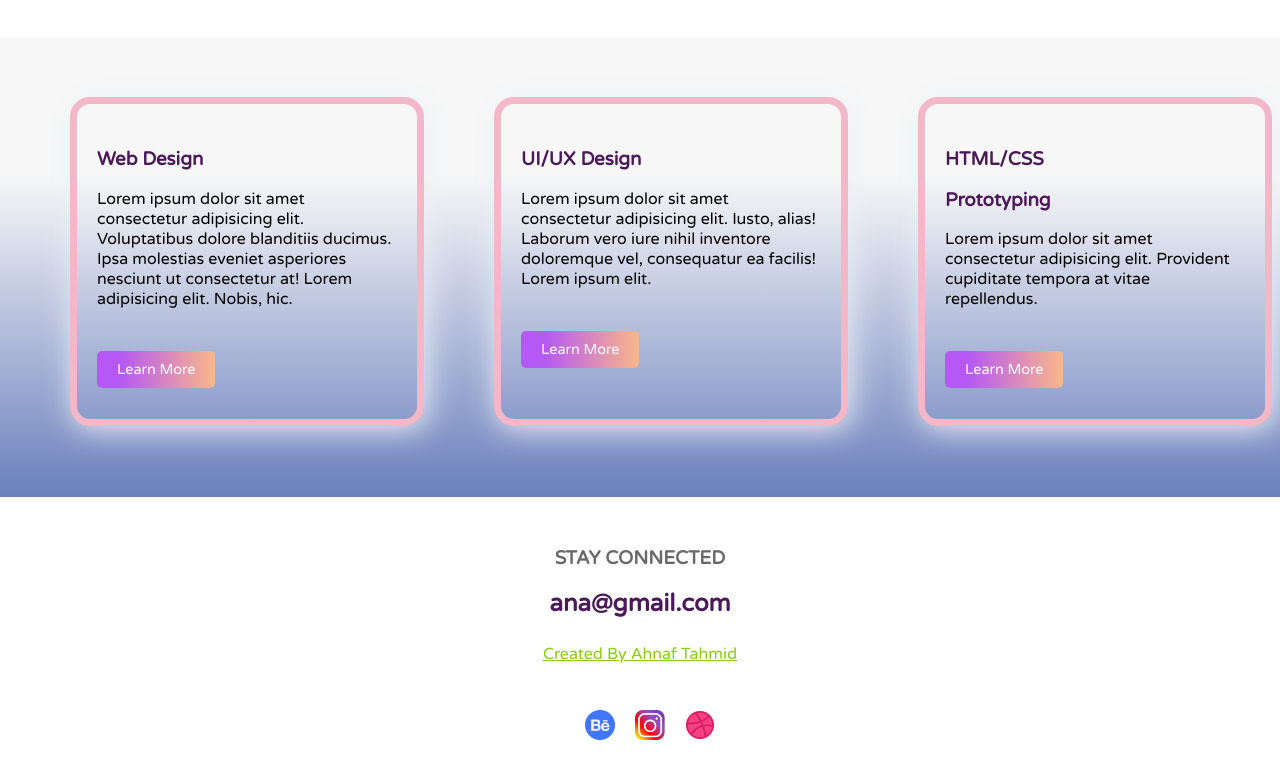
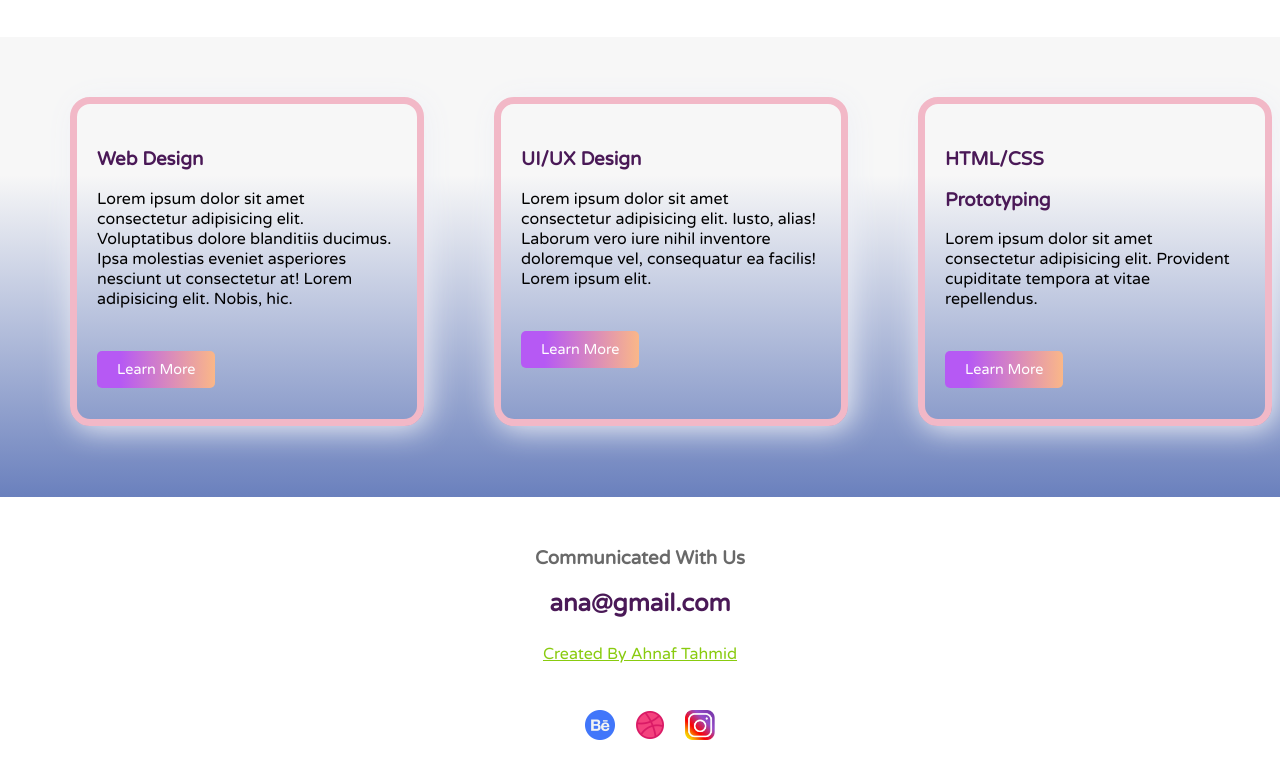
Before and after one commit to ahnaf-hasan/Ana-own-site-about-herself, a plain HTML site: page index.html in a window 1280 px wide. Shown: the part 1994-2773 px from the top of the page. Drawn offline with Linux system fonts and the light colour scheme.

Commit message:
second commit

```diff
--- a/index.html
+++ b/index.html
@@ -126,7 +126,7 @@
     <!--Footer Part-->
 
     <footer>
-        <h3>STAY CONNECTED</h3>
+        <h3>Communicated With Us</h3>
         <h2 class="highlight1">ana@gmail.com</h2>
 
         <div id="box-11">
@@ -139,10 +139,10 @@
                 <img src="icons/Group 33059.png" alt="">
             </div>
             <div class="img">
-                <img src="icons/image 7.png" alt="">
+                <img src="icons/image 6.png" alt="">
             </div>
             <div class="img">
-                <img src="icons/image 6.png" alt="">
+                <img src="icons/image 7.png" alt="">
             </div>
 
         </div>
```
